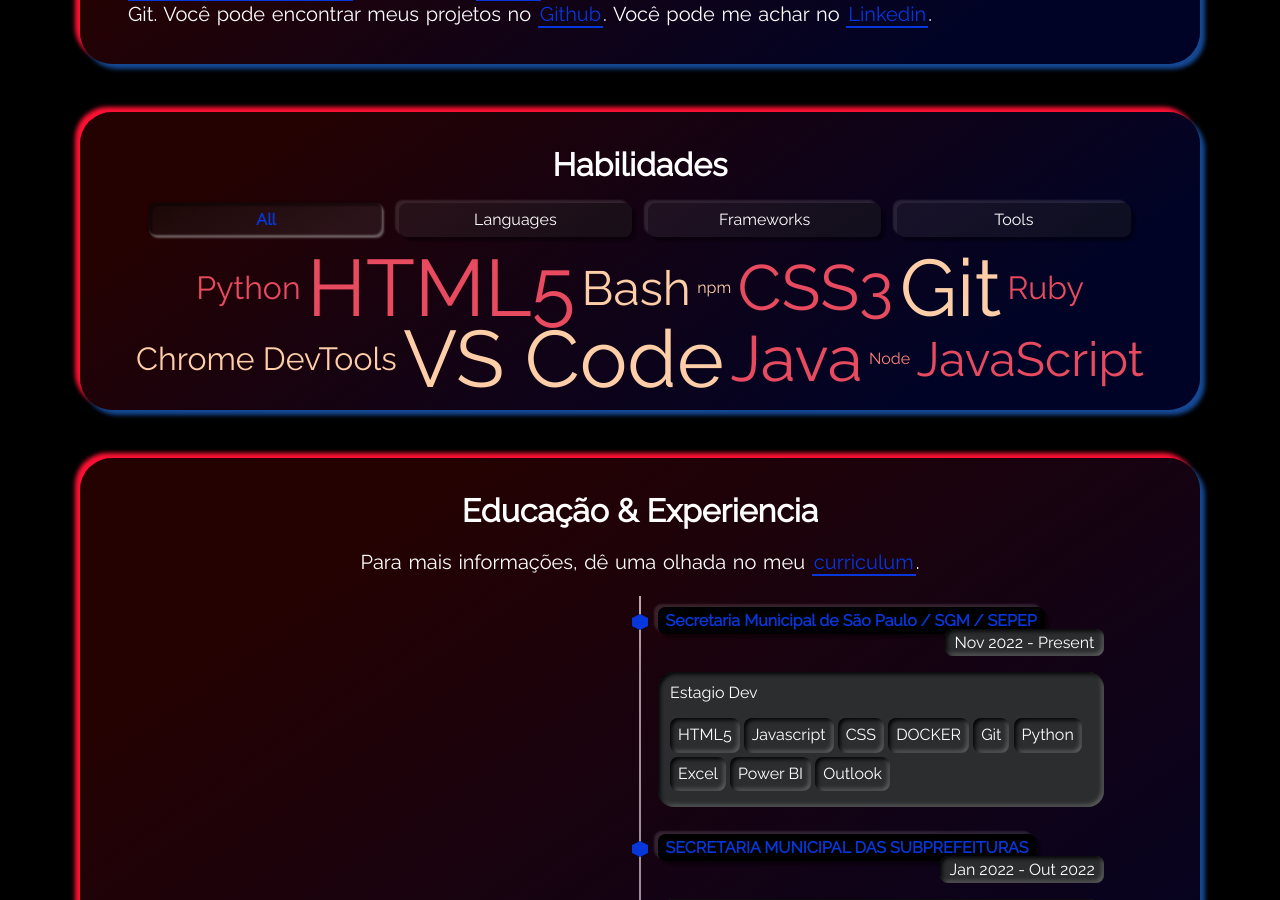
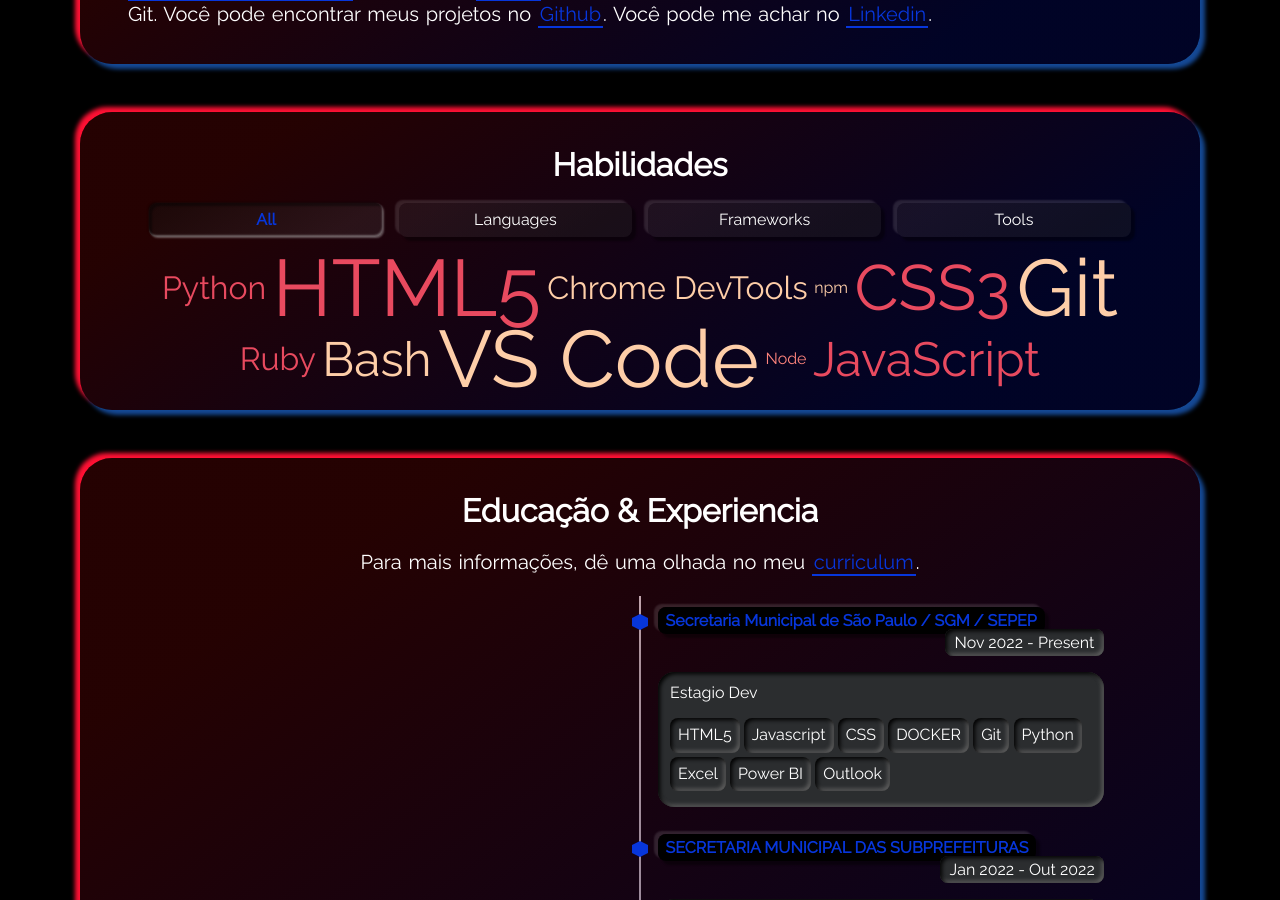
Before and after one commit to Ana-CAS-Machado/Ana-CAS-Machado.github.io, a Jekyll site: the page built from index.html, in a window 1280 px wide and 900 px high, scrolled down 1223 px. Built offline with Jekyll 4.4.1, drawn with Linux system fonts in a browser that asks for light colours.

Commit message:
Update skills-languages.yml

```diff
--- a/_data/skills-languages.yml
+++ b/_data/skills-languages.yml
@@ -17,8 +17,5 @@
 - name: CSS3
   weight: 4
 
-- name: Java
-  weight: 4
-
 - name: Ruby
   weight: 2
```
